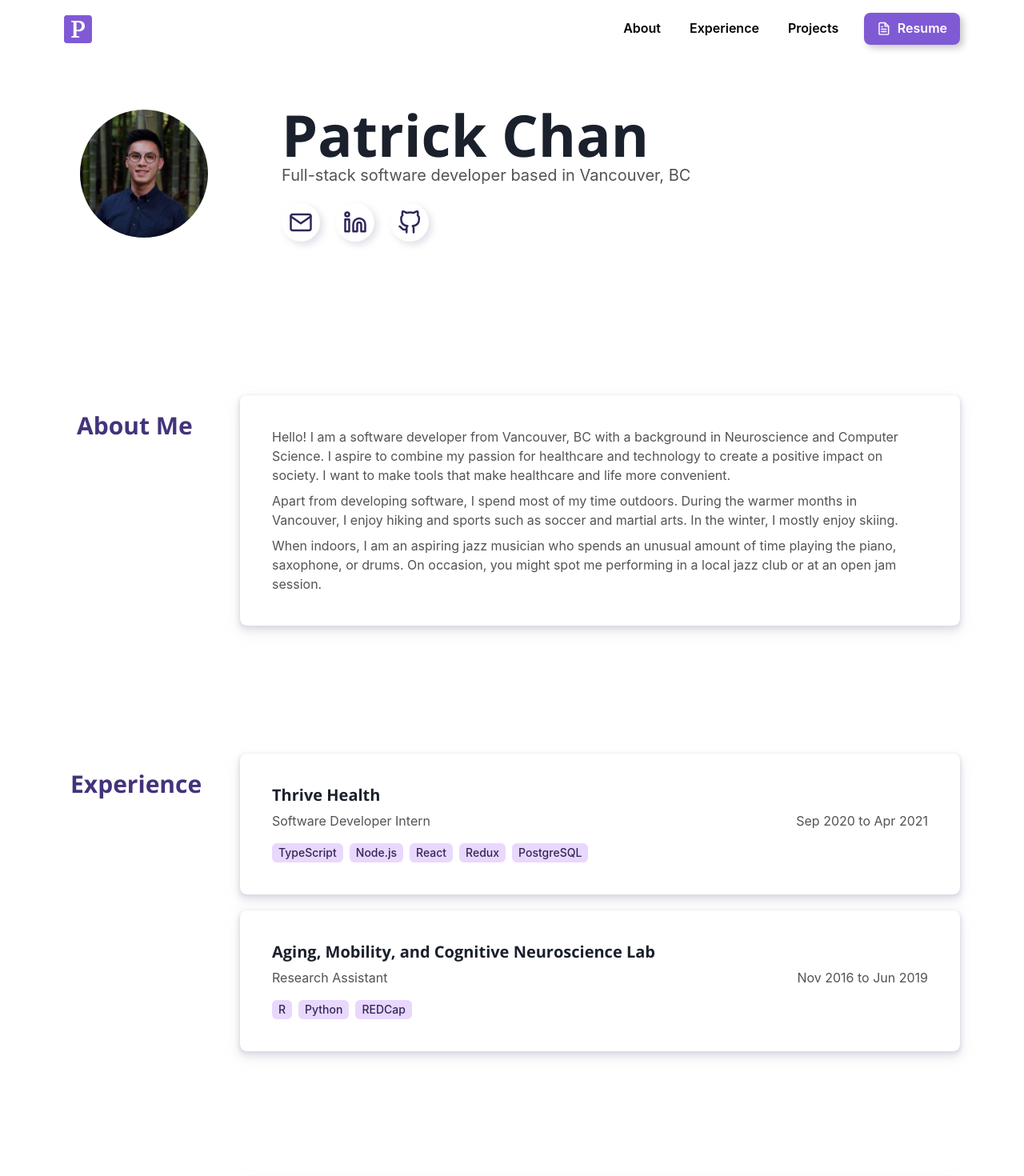
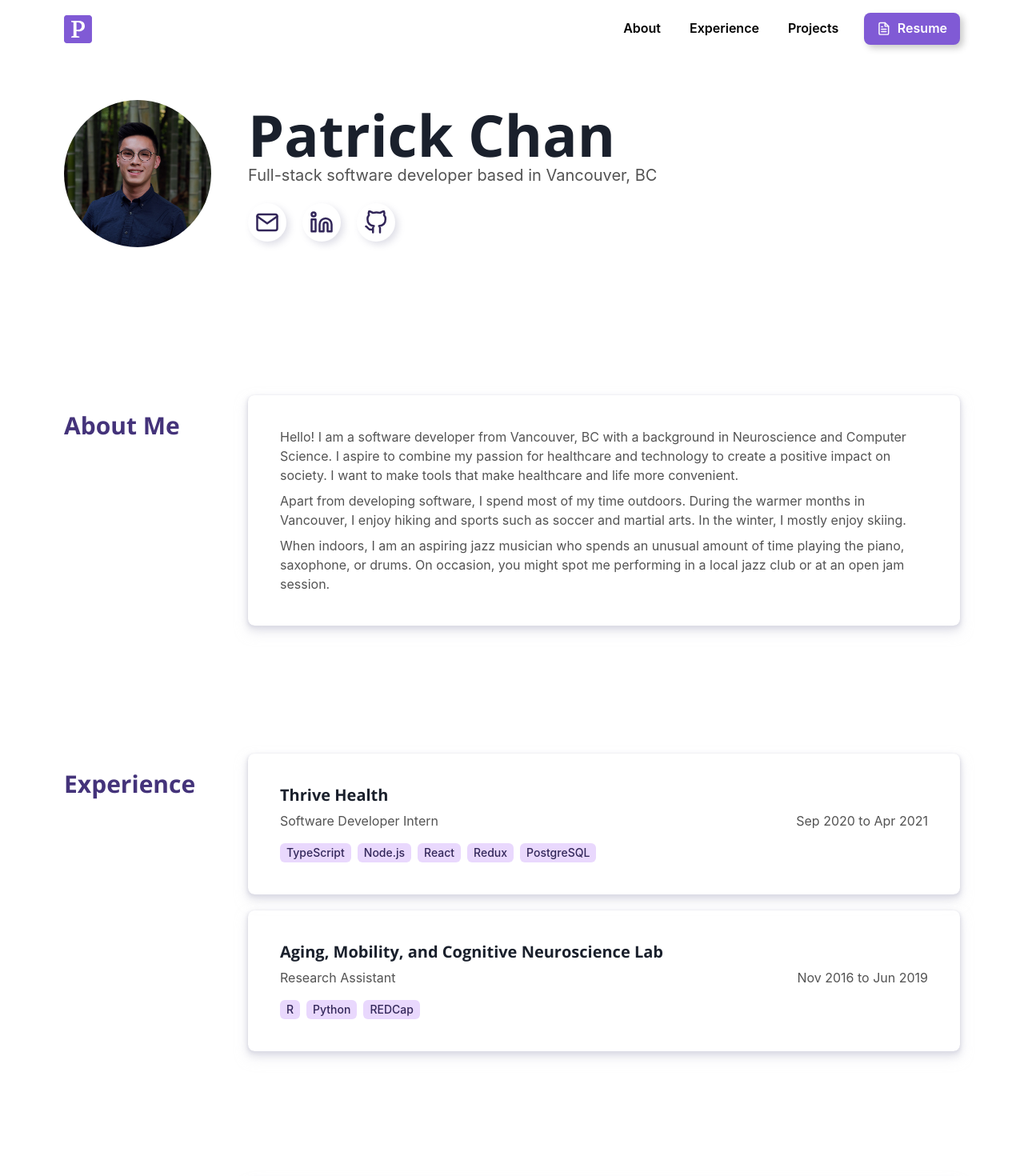
Before and after one commit to patchan/patchan.dev, a Next.js app: page / in a window 1280 px wide. Shown: the top 1470 px of the page at 80% size. Built offline with nearby package versions, Linux system fonts and the light colour scheme.

Commit message:
fix padding

```diff
--- a/components/layouts/About.tsx
+++ b/components/layouts/About.tsx
@@ -14,14 +14,14 @@ const About: React.FC<AboutProps> = ({ children }) => {
       <Flex alignItems='stretch' justify='flex-start' wrap='wrap'>
         <Box
           display='block'
-          minW={{ base: '200px', sm: '200px', md: '220px' }}
+          minW={{ base: '210px', sm: '210px', md: '230px' }}
           h='100%'
           align='left'
-          px={{ base: 4 }}
+          px={{ base: 2, sm: 0 }}
           py={5}
         >
           <Heading
-            size='lg'
+            fontSize='3xl'
             color={theme.colors.text.accent}
             fontFamily='Open Sans'
           >
@@ -36,7 +36,7 @@ const About: React.FC<AboutProps> = ({ children }) => {
           minW='60%'
           h='100%'
           color={theme.colors.text.secondary}
-          p={{ base: '1rem', sm: 8, md: 8, lg: 10 }}
+          p={{ base: 4, sm: 8, md: 8, lg: 10 }}
           boxShadow={theme.shadows.defaultBox}
           borderRadius={8}
         >
--- a/components/layouts/Profile.tsx
+++ b/components/layouts/Profile.tsx
@@ -17,10 +17,10 @@ const Profile: React.FC<ProfileProps> = ({ profileImage, name, description, cont
       <Flex align='center' justify='flex-start' wrap='wrap' pt={5}>
         <Box
           display='block'
-          minW={{ base: '200px', sm: '200px', md: '220px' }}
+          minW={{ base: '210px', sm: '210px', md: '230px' }}
           h='100%'
           align='left'
-          px={{ base: 5 }}
+          px={{ base: 2, sm: 0 }}
           py={5}
         >
           <Image
@@ -38,7 +38,7 @@ const Profile: React.FC<ProfileProps> = ({ profileImage, name, description, cont
           flexBasis={0}
           minW='60%'
           h='100%'
-          px={{ base: 5, sm: 5, md: 8 }}
+          px={{ base: 2, sm: 0, md: 0 }}
           py={{ base: 5, sm: 8 }}
         >
           <Heading as='h1' size='4xl' fontFamily='Open Sans'>
--- a/components/layouts/SectionList.tsx
+++ b/components/layouts/SectionList.tsx
@@ -16,14 +16,14 @@ const SectionList: React.FC<SectionListProps> = ({ children, id, heading }) => {
       <Flex alignItems='stretch' justify='flex-start' wrap='wrap'>
         <Box
           display='block'
-          minW={{ base: '200px', sm: '200px', md: '220px' }}
+          minW={{ base: '210px', sm: '210px', md: '230px' }}
           h='100%'
           align='left'
-          px={{ base: 2 }}
+          px={{ base: 2, sm: 0 }}
           py={5}
         >
           <Heading
-            size='lg'
+            fontSize='3xl'
             color={theme.colors.text.accent}
             fontFamily='Open Sans'
           >
```
